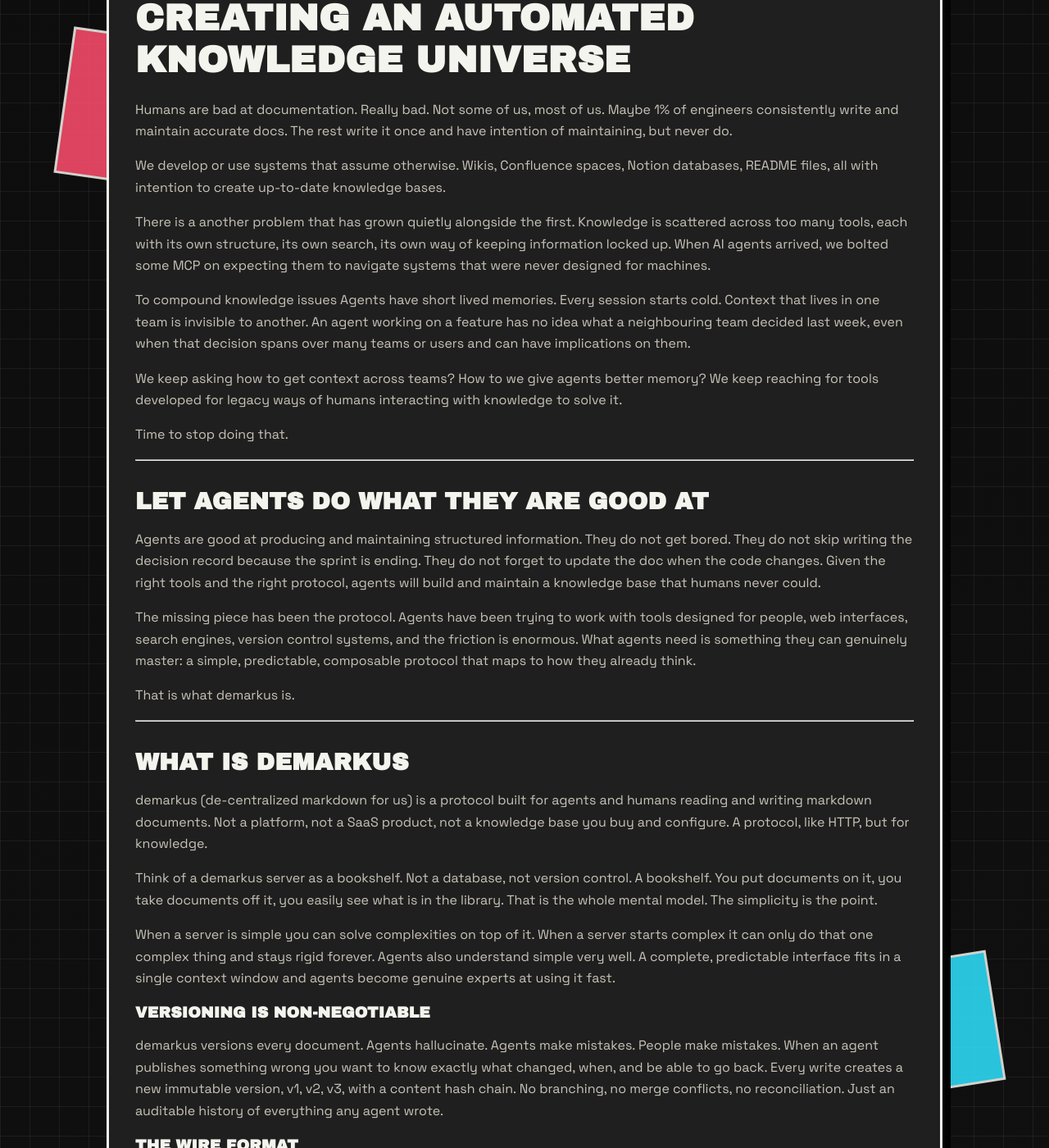
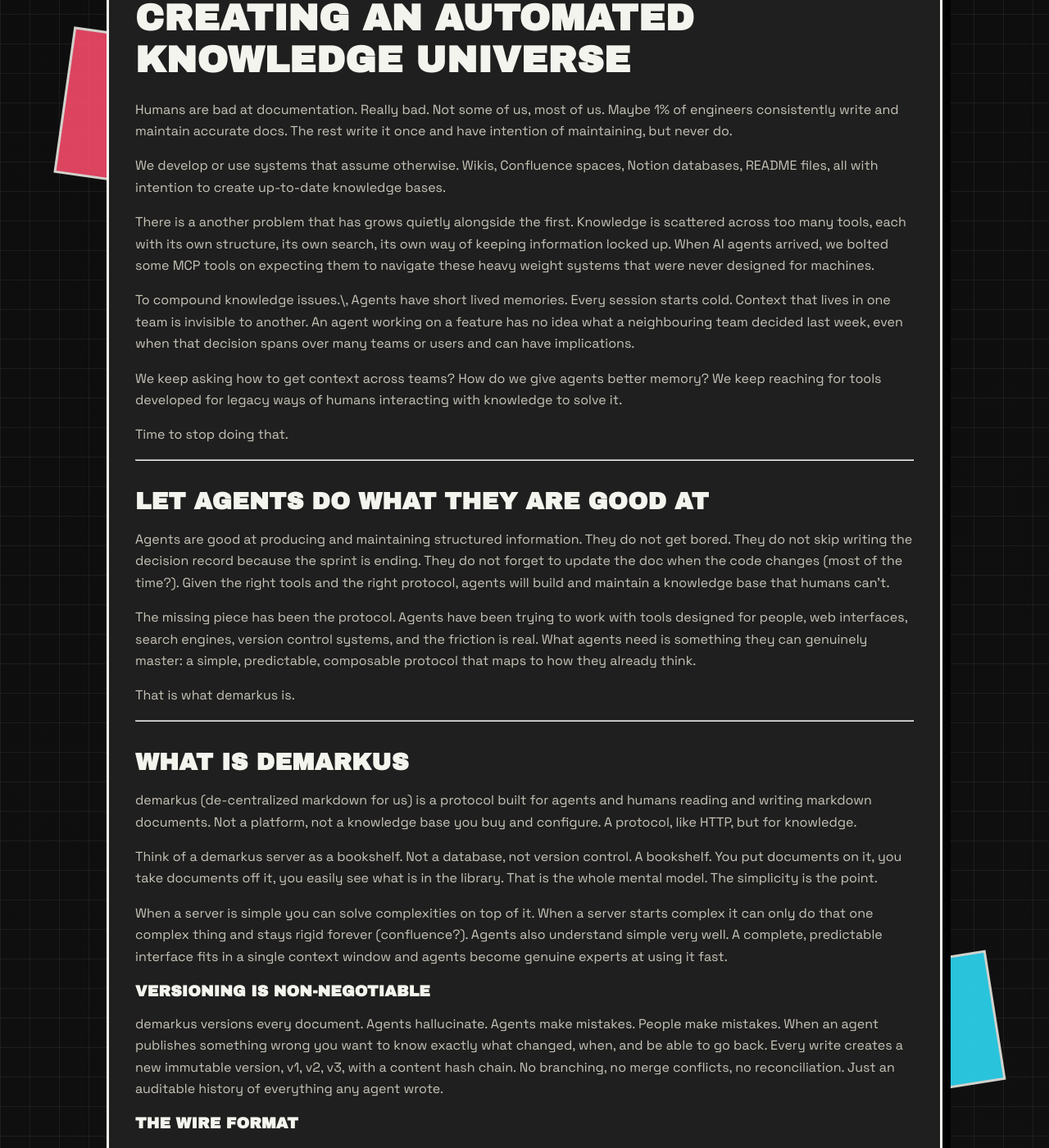
Before and after one commit to latebit-io/demarkus, a Jekyll site: the page built from _posts/2026-04-26-creating-an-automated-knowledge-universe.md, in a window 1280 px wide and 1400 px high, scrolled down 198 px. Shown: the whole window at 82% size. Built offline with Jekyll 4.4.1, drawn with Linux system fonts in a browser that asks for light colours; some of the changed text lies outside the part shown.

Commit message:
doc: universe typos

```diff
--- a/_posts/2026-04-26-creating-an-automated-knowledge-universe.md
+++ b/_posts/2026-04-26-creating-an-automated-knowledge-universe.md
@@ -11,11 +11,11 @@
 
 We develop or use systems that assume otherwise. Wikis, Confluence spaces, Notion databases, README files, all with intention to create up-to-date knowledge bases.
 
-There is a another problem that has grown quietly alongside the first. Knowledge is scattered across too many tools, each with its own structure, its own search, its own way of keeping information locked up. When AI agents arrived, we bolted some MCP on expecting them to navigate systems that were never designed for machines.
+There is a another problem that has grows quietly alongside the first. Knowledge is scattered across too many tools, each with its own structure, its own search, its own way of keeping information locked up. When AI agents arrived, we bolted some MCP tools on expecting them to navigate these heavy weight systems that were never designed for machines.
 
-To compound knowledge issues Agents have short lived memories. Every session starts cold. Context that lives in one team is invisible to another. An agent working on a feature has no idea what a neighbouring team decided last week, even when that decision spans over many teams or users and can have implications on them.
+To compound knowledge issues.\, Agents have short lived memories. Every session starts cold. Context that lives in one team is invisible to another. An agent working on a feature has no idea what a neighbouring team decided last week, even when that decision spans over many teams or users and can have implications.
 
-We keep asking how to get context across teams? How to we give agents better memory? We keep reaching for tools developed for legacy ways of humans interacting with knowledge to solve it.
+We keep asking how to get context across teams? How do we give agents better memory? We keep reaching for tools developed for legacy ways of humans interacting with knowledge to solve it.
 
 Time to stop doing that.
 
@@ -23,9 +23,9 @@
 
 ## Let Agents Do What They Are Good At
 
-Agents are good at producing and maintaining structured information. They do not get bored. They do not skip writing the decision record because the sprint is ending. They do not forget to update the doc when the code changes. Given the right tools and the right protocol, agents will build and maintain a knowledge base that humans never could.
+Agents are good at producing and maintaining structured information. They do not get bored. They do not skip writing the decision record because the sprint is ending. They do not forget to update the doc when the code changes (most of the time?). Given the right tools and the right protocol, agents will build and maintain a knowledge base that humans can't.
 
-The missing piece has been the protocol. Agents have been trying to work with tools designed for people, web interfaces, search engines, version control systems, and the friction is enormous. What agents need is something they can genuinely master: a simple, predictable, composable protocol that maps to how they already think.
+The missing piece has been the protocol. Agents have been trying to work with tools designed for people, web interfaces, search engines, version control systems, and the friction is real. What agents need is something they can genuinely master: a simple, predictable, composable protocol that maps to how they already think.
 
 That is what demarkus is.
 
@@ -33,11 +33,11 @@
 
 ## What is demarkus
 
-demarkus (de-centralized markdown for us) is a protocol built for agents and humans reading and writing markdown documents. Not a platform, not a SaaS product, not a knowledge base you buy and configure. A protocol, like HTTP, but for knowledge.
+demarkus (de-centralized markdown for us) is a protocol built for agents and humans reading and writing markdown documents. Not a platform, not a knowledge base you buy and configure. A protocol, like HTTP, but for knowledge.
 
 Think of a demarkus server as a bookshelf. Not a database, not version control. A bookshelf. You put documents on it, you take documents off it, you easily see what is in the library. That is the whole mental model. The simplicity is the point.
 
-When a server is simple you can solve complexities on top of it. When a server starts complex it can only do that one complex thing and stays rigid forever. Agents also understand simple very well. A complete, predictable interface fits in a single context window and agents become genuine experts at using it fast.
+When a server is simple you can solve complexities on top of it. When a server starts complex it can only do that one complex thing and stays rigid forever (confluence?). Agents also understand simple very well. A complete, predictable interface fits in a single context window and agents become genuine experts at using it fast.
 
 ### Versioning is Non-Negotiable
 
@@ -86,7 +86,7 @@
 
 Around each world orbit the developers or knowledge creators, they have their own personal servers, their local agent memory. These are scratch pads.
 
-An engineer working on a feature drafts notes on their local soul first. The agent refines across sessions, building context, connecting to decisions from other domains. When the work is ready the agent publishes to the team world. The local soul remembers everything across sessions. The team world holds what has been agreed. The hub makes it all discoverable.
+An engineer working on a feature drafts notes on their local soul first. The agent refines across sessions, building context, connecting to decisions from other domains. When the work is ready the agent publishes to the team world. The local "soul" remembers everything across sessions. The team world holds what has been agreed. The hub makes it all discoverable.
 
 The soul pattern solves the agent memory problem without special infrastructure. A local demarkus server is persistent memory for an AI agent that costs nothing to run and speaks the same protocol as every other node in the network.
 
@@ -128,4 +128,4 @@
 
 Give agents a protocol they can master. Give them servers simple enough to reason about completely. Give them the tools to read, write, version, and connect knowledge across any boundary.
 
-The knowledge base will not be the one you designed. It will be the one your agents built with your guidance. And it will stay current because agents, unlike most humans, do not forget to update the documentation.
+The knowledge base will not be the one you designed. It will be the one your agents built with your guidance. And it will stay current because agents, unlike most humans, do not forget to update the documentation (most of the time?).
```
Also changed, not shown: other parts of _posts/2026-04-26-creating-an-automated-knowledge-universe.md (+1 -1 lines).
